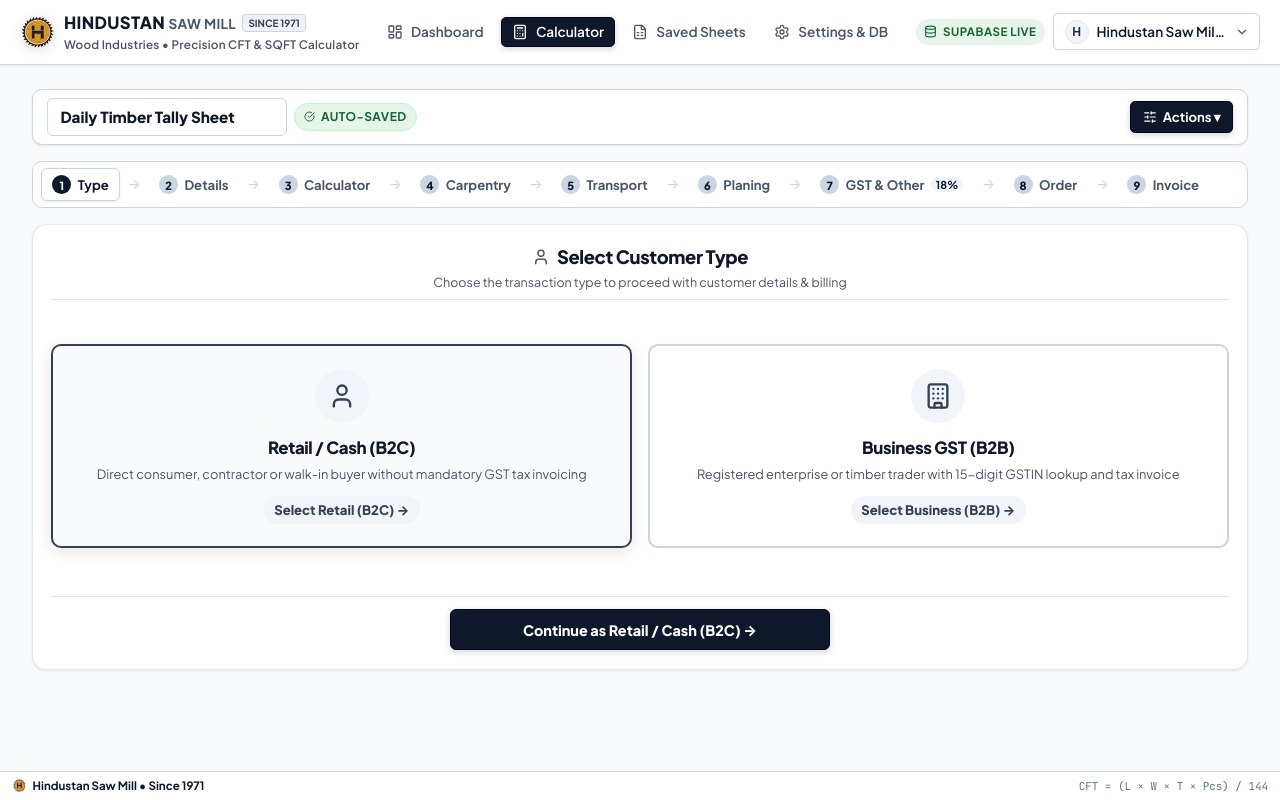
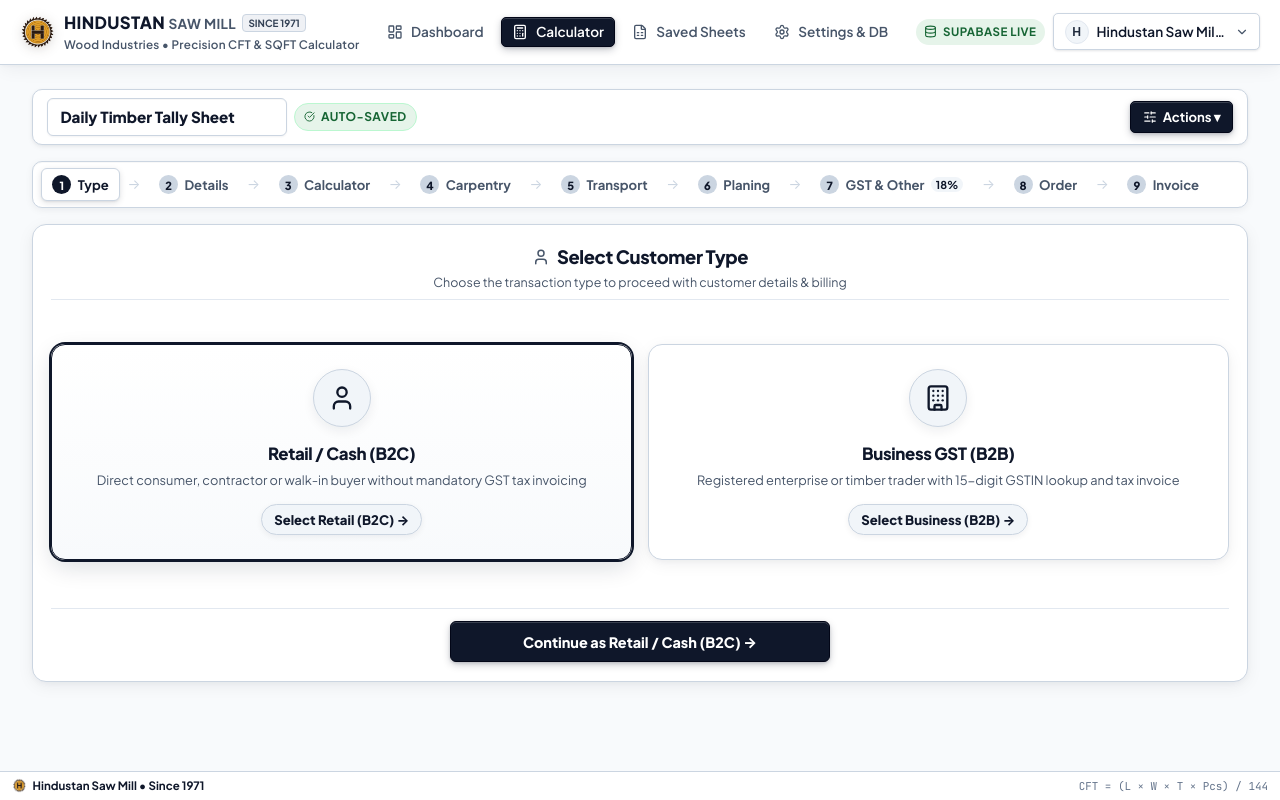
Before and after one commit to 20divine05/hindustan, a React (Vite) app: page / in a window 1280 px wide. Built offline with nearby package versions, Linux system fonts and the light colour scheme.

Commit message:
Enhance UI everywhere with modern layered shadows, card depth, and elevated controls

```diff
--- a/src/components/MeasurementTable.tsx
+++ b/src/components/MeasurementTable.tsx
@@ -935,6 +935,7 @@ export const MeasurementTable: React.FC<MeasurementTableProps> = ({
                     backgroundColor: '#fff',
                     border: '1px solid var(--border-medium)',
                     borderRadius: '8px',
+                    boxShadow: '0 2px 6px rgba(15, 23, 42, 0.05), inset 0 1px 0 rgba(255, 255, 255, 0.9)',
                     padding: '0.45rem 0.5rem',
                     display: 'flex',
                     flexDirection: 'column',
@@ -1106,7 +1107,8 @@ export const MeasurementTable: React.FC<MeasurementTableProps> = ({
               borderRadius: '8px',
               padding: '0.45rem 0.65rem',
               fontWeight: 800,
-              fontSize: '0.78rem'
+              fontSize: '0.78rem',
+              boxShadow: '0 2px 8px rgba(15, 23, 42, 0.06)'
             }}>
               <span>Total: {totals.totalPieces} Pcs</span>
               <span style={{ color: 'var(--primary-700)' }}>{formatValue(totals.totalCft, 3)} CFT</span>
--- a/src/components/Navbar.tsx
+++ b/src/components/Navbar.tsx
@@ -34,7 +34,7 @@ export const Navbar: React.FC<NavbarProps> = ({ currentView, onNavigate, activeS
           position: 'sticky',
           top: 0,
           zIndex: 100,
-          boxShadow: 'var(--shadow-sm)'
+          boxShadow: '0 4px 20px -2px rgba(15, 23, 42, 0.07), 0 2px 4px -1px rgba(15, 23, 42, 0.03)'
         }}
       >
         <div
@@ -155,7 +155,7 @@ export const Navbar: React.FC<NavbarProps> = ({ currentView, onNavigate, activeS
                       backgroundColor: 'var(--bg-card, #ffffff)',
                       border: '1px solid var(--border-medium)',
                       borderRadius: '8px',
-                      boxShadow: '0 8px 24px rgba(38, 29, 21, 0.2)',
+                      boxShadow: '0 16px 36px -4px rgba(15, 23, 42, 0.16), 0 6px 12px -2px rgba(15, 23, 42, 0.08)',
                       padding: '0.45rem',
                       zIndex: 200,
                       display: 'flex',
--- a/src/index.css
+++ b/src/index.css
@@ -56,11 +56,13 @@
   --radius-lg: 14px;
   --radius-xl: 18px;
 
-  --shadow-xs: 0 1px 2px rgba(0, 0, 0, 0.04);
-  --shadow-sm: 0 1px 3px rgba(0, 0, 0, 0.06), 0 1px 2px rgba(0, 0, 0, 0.04);
-  --shadow-md: 0 4px 12px -1px rgba(0, 0, 0, 0.07), 0 2px 4px -2px rgba(0, 0, 0, 0.04);
-  --shadow-lg: 0 10px 24px -3px rgba(0, 0, 0, 0.08), 0 4px 8px -4px rgba(0, 0, 0, 0.03);
-  --shadow-glow: 0 0 16px rgba(148, 163, 184, 0.25);
+  --shadow-xs: 0 1px 2px rgba(15, 23, 42, 0.05), 0 1px 3px rgba(15, 23, 42, 0.04);
+  --shadow-sm: 0 2px 6px -1px rgba(15, 23, 42, 0.08), 0 1px 4px -1px rgba(15, 23, 42, 0.05);
+  --shadow-md: 0 6px 18px -2px rgba(15, 23, 42, 0.10), 0 3px 8px -2px rgba(15, 23, 42, 0.06);
+  --shadow-lg: 0 12px 28px -4px rgba(15, 23, 42, 0.12), 0 6px 12px -3px rgba(15, 23, 42, 0.06);
+  --shadow-xl: 0 20px 42px -6px rgba(15, 23, 42, 0.16), 0 8px 18px -4px rgba(15, 23, 42, 0.08);
+  --shadow-card: 0 4px 18px -2px rgba(15, 23, 42, 0.08), 0 2px 6px -1px rgba(15, 23, 42, 0.04);
+  --shadow-glow: 0 0 20px rgba(148, 163, 184, 0.35);
 
   --font-main: 'Plus Jakarta Sans', system-ui, -apple-system, sans-serif;
   --font-mono: 'JetBrains Mono', monospace;
@@ -148,6 +150,7 @@ textarea {
   border-radius: var(--radius-sm);
   color: var(--text-main);
   padding: 0.55rem 0.8rem;
+  box-shadow: 0 1px 2px rgba(15, 23, 42, 0.05), inset 0 1px 1px rgba(15, 23, 42, 0.03);
   transition: border-color 0.15s ease, box-shadow 0.15s ease;
   width: 100%;
 }
@@ -155,7 +158,7 @@ textarea {
 input:focus, select:focus, textarea:focus {
   outline: none;
   border-color: var(--primary-700);
-  box-shadow: 0 0 0 3px rgba(15, 23, 42, 0.10);
+  box-shadow: 0 0 0 3px rgba(15, 23, 42, 0.12), 0 2px 6px rgba(15, 23, 42, 0.06);
 }
 
 input[type="number"]::-webkit-inner-spin-button,
@@ -178,7 +181,7 @@ input[type="number"] {
   border-radius: var(--radius-sm);
   border: 1px solid transparent;
   cursor: pointer;
-  transition: all 0.15s ease;
+  transition: all 0.18s cubic-bezier(0.16, 1, 0.3, 1);
   user-select: none;
   white-space: nowrap;
 }
@@ -187,35 +190,46 @@ input[type="number"] {
   background-color: var(--primary-900);
   color: #ffffff;
   border-color: var(--primary-950);
-  box-shadow: 0 2px 6px rgba(15, 23, 42, 0.18);
+  box-shadow: 0 3px 8px -1px rgba(15, 23, 42, 0.28), 0 1px 3px rgba(15, 23, 42, 0.14), inset 0 1px 0 rgba(255, 255, 255, 0.18);
 }
 .btn-primary:hover:not(:disabled) {
   background-color: var(--primary-800);
   border-color: var(--primary-900);
-  transform: translateY(-1px);
+  transform: translateY(-1.5px);
+  box-shadow: 0 6px 16px -2px rgba(15, 23, 42, 0.35), 0 2px 6px rgba(15, 23, 42, 0.18);
 }
 .btn-primary:active:not(:disabled) {
   transform: translateY(0);
+  box-shadow: 0 2px 4px rgba(15, 23, 42, 0.25);
 }
 
 .btn-secondary {
   background-color: #ffffff;
   color: var(--text-main);
   border-color: var(--border-medium);
-  box-shadow: var(--shadow-xs);
+  box-shadow: 0 1px 3px rgba(15, 23, 42, 0.08), 0 1px 2px rgba(15, 23, 42, 0.04), inset 0 1px 0 rgba(255, 255, 255, 0.95);
 }
 .btn-secondary:hover:not(:disabled) {
   background-color: #f8fafc;
   border-color: #94a3b8;
+  transform: translateY(-1px);
+  box-shadow: 0 4px 12px -2px rgba(15, 23, 42, 0.12), 0 2px 4px -1px rgba(15, 23, 42, 0.06);
+}
+.btn-secondary:active:not(:disabled) {
+  transform: translateY(0);
+  box-shadow: 0 1px 2px rgba(15, 23, 42, 0.08);
 }
 
 .btn-accent {
   background-color: var(--primary-800);
   color: #ffffff;
   border-color: var(--primary-900);
+  box-shadow: 0 2px 6px rgba(15, 23, 42, 0.2), inset 0 1px 0 rgba(255, 255, 255, 0.15);
 }
 .btn-accent:hover:not(:disabled) {
   background-color: var(--primary-700);
+  transform: translateY(-1px);
+  box-shadow: 0 4px 12px rgba(15, 23, 42, 0.25);
 }
 
 .btn-danger {
@@ -259,15 +273,16 @@ input[type="number"] {
 /* Card Styles */
 .card {
   background-color: var(--bg-card);
-  border: 1px solid var(--border-light);
+  border: 1px solid var(--border-medium);
   border-radius: var(--radius-lg);
   padding: 1.5rem;
-  box-shadow: var(--shadow-sm);
-  transition: border-color 0.15s ease, box-shadow 0.15s ease;
+  box-shadow: 0 4px 18px -2px rgba(15, 23, 42, 0.08), 0 2px 6px -1px rgba(15, 23, 42, 0.04);
+  transition: border-color 0.2s ease, box-shadow 0.2s ease, transform 0.2s ease;
 }
 
 .card:hover {
-  border-color: var(--border-medium);
+  border-color: #94a3b8;
+  box-shadow: 0 8px 24px -3px rgba(15, 23, 42, 0.11), 0 4px 8px -2px rgba(15, 23, 42, 0.05);
 }
 
 .card-header {
@@ -335,10 +350,17 @@ input[type="number"] {
   padding: 1.25rem;
   position: relative;
   overflow: hidden;
-  box-shadow: var(--shadow-xs);
+  box-shadow: 0 4px 16px -2px rgba(15, 23, 42, 0.08), 0 2px 6px -1px rgba(15, 23, 42, 0.04), inset 0 1px 0 rgba(255, 255, 255, 0.95);
   display: flex;
   flex-direction: column;
   justify-content: space-between;
+  transition: transform 0.2s ease, box-shadow 0.2s ease, border-color 0.2s ease;
+}
+
+.summary-card:hover {
+  transform: translateY(-2px);
+  border-color: #94a3b8;
+  box-shadow: 0 8px 24px -3px rgba(15, 23, 42, 0.12), 0 4px 8px -2px rgba(15, 23, 42, 0.05);
 }
 
 .summary-card.highlight {
@@ -391,7 +413,7 @@ input[type="number"] {
   border-radius: var(--radius-md);
   border: 1px solid var(--border-medium);
   background-color: var(--bg-card);
-  box-shadow: var(--shadow-xs);
+  box-shadow: 0 4px 18px -2px rgba(15, 23, 42, 0.08), 0 2px 6px -1px rgba(15, 23, 42, 0.04);
   display: block;
 }
 
@@ -473,12 +495,14 @@ input[type="number"] {
   text-align: right;
   width: 100%;
   min-width: 65px;
+  box-shadow: 0 1px 2px rgba(15, 23, 42, 0.05), inset 0 1px 1px rgba(15, 23, 42, 0.03);
+  transition: all 0.15s ease;
 }
 
 .calc-input:focus {
   border-color: var(--primary-800);
   background-color: #ffffff;
-  box-shadow: 0 0 0 2px rgba(15, 23, 42, 0.12);
+  box-shadow: 0 0 0 2.5px rgba(15, 23, 42, 0.12), 0 2px 4px rgba(15, 23, 42, 0.06);
 }
 
 /* Quick Dimension Entry Bar */
@@ -486,7 +510,7 @@ input[type="number"] {
   background-color: #ffffff;
   border: 1px solid var(--border-medium);
   border-top: 2px solid var(--primary-900);
-  box-shadow: var(--shadow-xs);
+  box-shadow: 0 4px 18px -2px rgba(15, 23, 42, 0.08), 0 2px 6px -1px rgba(15, 23, 42, 0.04), inset 0 1px 0 rgba(255, 255, 255, 0.95);
   padding: 0.85rem 1rem;
   border-radius: var(--radius-md);
   display: flex;
@@ -1165,6 +1189,7 @@ input[type="number"] {
   border: 1px solid var(--border-medium);
   border-radius: var(--radius-md);
   padding: 0.35rem 0.5rem;
+  box-shadow: 0 2px 8px -1px rgba(15, 23, 42, 0.08), inset 0 1px 1px rgba(15, 23, 42, 0.03);
   overflow-x: auto;
   -webkit-overflow-scrolling: touch;
   scrollbar-width: none; /* Hide scrollbar for clean phone view */
@@ -1222,7 +1247,7 @@ input[type="number"] {
   background-color: #ffffff;
   border-color: var(--border-medium);
   color: var(--primary-900);
-  box-shadow: 0 1px 3px rgba(0, 0, 0, 0.08);
+  box-shadow: 0 2px 6px rgba(15, 23, 42, 0.12), 0 1px 2px rgba(15, 23, 42, 0.06);
 }
 
 .step-num {
@@ -1643,44 +1668,49 @@ input[type="number"] {
   flex-direction: column;
   align-items: center;
   text-align: center;
-  padding: 1.4rem 1.1rem;
-  border-radius: var(--radius-md);
-  border: 2px solid var(--border-medium);
-  background-color: var(--bg-card);
+  padding: 1.5rem 1.25rem;
+  border-radius: var(--radius-lg);
+  border: 1.5px solid var(--border-medium);
+  background-color: #ffffff;
   cursor: pointer;
-  transition: all 0.2s ease;
+  transition: all 0.22s cubic-bezier(0.16, 1, 0.3, 1);
   position: relative;
   user-select: none;
+  box-shadow: 0 4px 18px -2px rgba(15, 23, 42, 0.08), 0 2px 6px -1px rgba(15, 23, 42, 0.04), inset 0 1px 0 rgba(255, 255, 255, 0.95);
 }
 
 .calc-type-card:hover {
-  border-color: var(--primary-600);
-  background-color: var(--bg-subtle, #fdfbf7);
-  transform: translateY(-2px);
-  box-shadow: 0 6px 16px rgba(0, 0, 0, 0.08);
+  border-color: var(--primary-900);
+  background-color: #ffffff;
+  transform: translateY(-3px);
+  box-shadow: 0 14px 30px -4px rgba(15, 23, 42, 0.14), 0 6px 12px -2px rgba(15, 23, 42, 0.06);
 }
 
 .calc-type-card.selected {
-  border-color: var(--primary-700);
-  background-color: var(--primary-50, #fcf7ee);
-  box-shadow: 0 4px 14px rgba(140, 84, 43, 0.16);
+  border-color: var(--primary-900);
+  background: linear-gradient(180deg, #ffffff 0%, #f8fafc 100%);
+  box-shadow: 0 8px 24px -2px rgba(15, 23, 42, 0.16), 0 0 0 2px var(--primary-900);
 }
 
 .calc-type-card-icon {
-  width: 54px;
-  height: 54px;
+  width: 58px;
+  height: 58px;
   border-radius: 50%;
-  background: var(--primary-100, #f3e6d3);
-  color: var(--primary-700);
+  background: var(--bg-subtle, #f1f5f9);
+  border: 1px solid var(--border-medium);
+  color: var(--primary-900);
   display: flex;
   align-items: center;
   justify-content: center;
-  margin-bottom: 0.75rem;
-  transition: transform 0.2s ease;
+  margin-bottom: 0.85rem;
+  box-shadow: 0 4px 12px rgba(15, 23, 42, 0.07);
+  transition: all 0.2s ease;
 }
 
 .calc-type-card:hover .calc-type-card-icon {
   transform: scale(1.08);
+  box-shadow: 0 6px 16px rgba(15, 23, 42, 0.14);
+  background-color: #ffffff;
 }
 
 .calc-type-card-content h4 {
@@ -1698,16 +1728,26 @@ input[type="number"] {
 }
 
 .calc-type-card-arrow {
-  margin-top: 0.85rem;
+  margin-top: 0.95rem;
   font-size: 0.82rem;
   font-weight: 800;
-  color: var(--primary-700);
+  color: var(--primary-900);
   display: inline-flex;
   align-items: center;
-  gap: 0.3rem;
-  background-color: var(--primary-100, #f3e6d3);
-  padding: 0.25rem 0.65rem;
+  gap: 0.35rem;
+  background-color: var(--bg-subtle, #f1f5f9);
+  border: 1px solid var(--border-medium);
+  padding: 0.3rem 0.75rem;
   border-radius: 20px;
+  box-shadow: 0 2px 6px rgba(15, 23, 42, 0.06);
+  transition: all 0.18s ease;
+}
+
+.calc-type-card:hover .calc-type-card-arrow {
+  background-color: var(--primary-900);
+  color: #ffffff;
+  border-color: var(--primary-900);
+  box-shadow: 0 4px 12px rgba(15, 23, 42, 0.22);
 }
 
 /* Service Banners with Images (Steps 4, 5, 6) */
@@ -2062,9 +2102,9 @@ input[type="number"] {
 .calc-grand-total-banner {
   background-color: var(--primary-900, #0f172a);
   color: #ffffff;
-  padding: 0.45rem 0.75rem;
-  border-radius: 6px;
-  box-shadow: var(--shadow-sm);
+  padding: 0.5rem 0.85rem;
+  border-radius: 8px;
+  box-shadow: 0 6px 20px -2px rgba(15, 23, 42, 0.35), inset 0 1px 0 rgba(255, 255, 255, 0.15);
   display: flex;
   flex-direction: column;
   gap: 0.15rem;
@@ -2128,7 +2168,13 @@ input[type="number"] {
   justify-content: center;
   gap: 0.45rem;
   cursor: pointer;
-  transition: transform 0.1s ease, box-shadow 0.15s ease;
+  box-shadow: 0 3px 10px rgba(15, 23, 42, 0.15), inset 0 1px 0 rgba(255, 255, 255, 0.15);
+  transition: transform 0.15s ease, box-shadow 0.18s ease;
+}
+
+.calc-export-btn:hover {
+  transform: translateY(-1.5px);
+  box-shadow: 0 6px 18px rgba(15, 23, 42, 0.24);
 }
 
 @media (max-width: 640px) {
@@ -2178,8 +2224,9 @@ input[type="number"] {
 /* Actions Sheet Modal & List */
 .actions-sheet-modal {
   background-color: var(--bg-card);
+  border: 1px solid var(--border-medium);
   border-radius: var(--radius-xl);
-  box-shadow: 0 10px 40px rgba(38, 29, 21, 0.25);
+  box-shadow: 0 20px 48px -6px rgba(15, 23, 42, 0.22), 0 8px 16px -2px rgba(15, 23, 42, 0.10);
   animation: slideUp 0.2s ease-out;
 }
 
@@ -2291,7 +2338,7 @@ input[type="number"] {
     background: rgba(255, 255, 255, 0.98);
     backdrop-filter: blur(8px);
     border-top: 1px solid var(--border-medium);
-    box-shadow: 0 -2px 10px rgba(0, 0, 0, 0.06);
+    box-shadow: 0 -4px 20px rgba(15, 23, 42, 0.12), 0 -1px 4px rgba(15, 23, 42, 0.05);
     z-index: 994;
   }
 
@@ -2310,12 +2357,13 @@ input[type="number"] {
     flex: 0 0 auto;
     padding: 0 0.85rem;
     font-size: 0.8rem;
+    box-shadow: 0 1px 3px rgba(15, 23, 42, 0.08), inset 0 1px 0 rgba(255, 255, 255, 0.9);
   }
 
   .calc-dock-next {
     flex: 1;
     padding: 0 1rem;
-    box-shadow: 0 2px 6px rgba(15, 23, 42, 0.18);
+    box-shadow: 0 3px 10px rgba(15, 23, 42, 0.28), inset 0 1px 0 rgba(255, 255, 255, 0.18);
   }
 }
 
```
